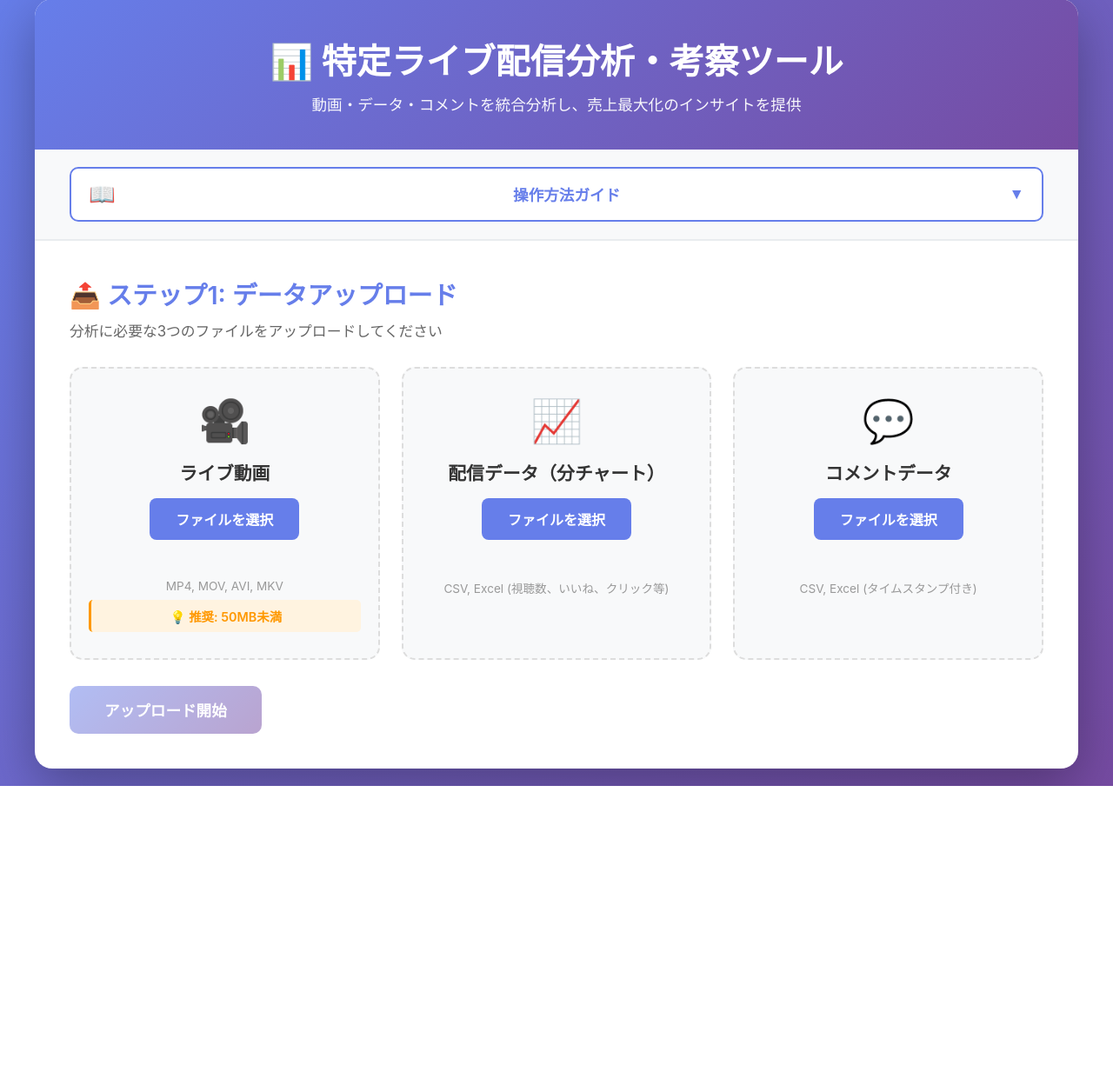
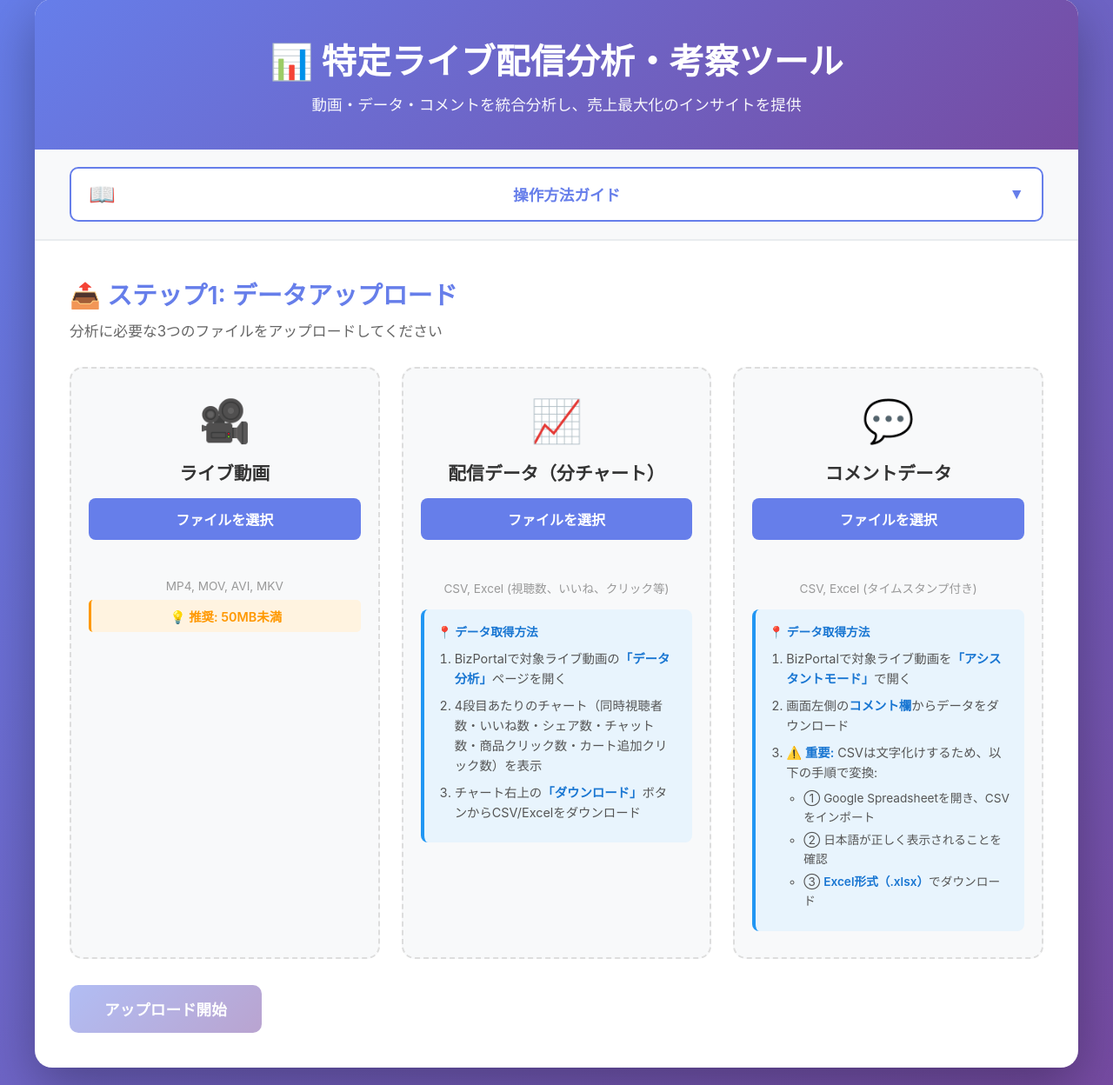
Before and after one commit to Meguroman1978/standalone-livestreaming-analysis, a Flask app: page / in a window 1280 px wide. Shown: the part 21-1269 px from the top of the page at 87% size. Before the commit the page ends 925 px from the top, so only its background shows below. Run offline with Flask 3, Linux system fonts and the light colour scheme.

Commit message:
feat: データ取得方法の詳細ガイドを追加 - BizPortalからの取得手順を明記

```diff
--- a/static/css/style.css
+++ b/static/css/style.css
@@ -810,3 +810,71 @@ section h2 {
         margin: 0 auto;
     }
 }
+
+/* Data Source Info Boxes */
+.data-source-info {
+    background: #e8f4fd;
+    border-left: 4px solid #2196F3;
+    border-radius: 8px;
+    padding: 15px;
+    margin-top: 15px;
+    text-align: left;
+    font-size: 0.9em;
+}
+
+.info-title {
+    font-weight: 600;
+    color: #1976D2;
+    margin-bottom: 10px;
+    font-size: 0.95em;
+}
+
+.info-steps {
+    margin: 0;
+    padding-left: 20px;
+    color: #555;
+    line-height: 1.6;
+}
+
+.info-steps li {
+    margin-bottom: 8px;
+}
+
+.info-steps strong {
+    color: #1976D2;
+    font-weight: 600;
+}
+
+.sub-steps {
+    margin-top: 8px;
+    padding-left: 20px;
+    list-style-type: circle;
+}
+
+.sub-steps li {
+    margin-bottom: 4px;
+    font-size: 0.95em;
+}
+
+/* Upload box adjustments for better info display */
+.upload-box {
+    min-height: 400px;
+    display: flex;
+    flex-direction: column;
+}
+
+/* Responsive adjustments for data source info */
+@media (max-width: 768px) {
+    .data-source-info {
+        font-size: 0.85em;
+        padding: 12px;
+    }
+
+    .info-steps {
+        padding-left: 15px;
+    }
+
+    .sub-steps {
+        padding-left: 15px;
+    }
+}
--- a/templates/index.html
+++ b/templates/index.html
@@ -146,6 +146,14 @@
                     </label>
                     <p class="file-name" id="dataFileName"></p>
                     <p class="file-hint">CSV, Excel (視聴数、いいね、クリック等)</p>
+                    <div class="data-source-info">
+                        <p class="info-title">📍 データ取得方法</p>
+                        <ol class="info-steps">
+                            <li>BizPortalで対象ライブ動画の<strong>「データ分析」</strong>ページを開く</li>
+                            <li>4段目あたりのチャート（同時視聴者数・いいね数・シェア数・チャット数・商品クリック数・カート追加クリック数）を表示</li>
+                            <li>チャート右上の<strong>「ダウンロード」</strong>ボタンからCSV/Excelをダウンロード</li>
+                        </ol>
+                    </div>
                 </div>
 
                 <!-- Comments Upload -->
@@ -158,6 +166,20 @@
                     </label>
                     <p class="file-name" id="commentsFileName"></p>
                     <p class="file-hint">CSV, Excel (タイムスタンプ付き)</p>
+                    <div class="data-source-info">
+                        <p class="info-title">📍 データ取得方法</p>
+                        <ol class="info-steps">
+                            <li>BizPortalで対象ライブ動画を<strong>「アシスタントモード」</strong>で開く</li>
+                            <li>画面左側の<strong>コメント欄</strong>からデータをダウンロード</li>
+                            <li><strong>⚠️ 重要:</strong> CSVは文字化けするため、以下の手順で変換:
+                                <ul class="sub-steps">
+                                    <li>① Google Spreadsheetを開き、CSVをインポート</li>
+                                    <li>② 日本語が正しく表示されることを確認</li>
+                                    <li>③ <strong>Excel形式（.xlsx）</strong>でダウンロード</li>
+                                </ul>
+                            </li>
+                        </ol>
+                    </div>
                 </div>
             </div>
 
```
